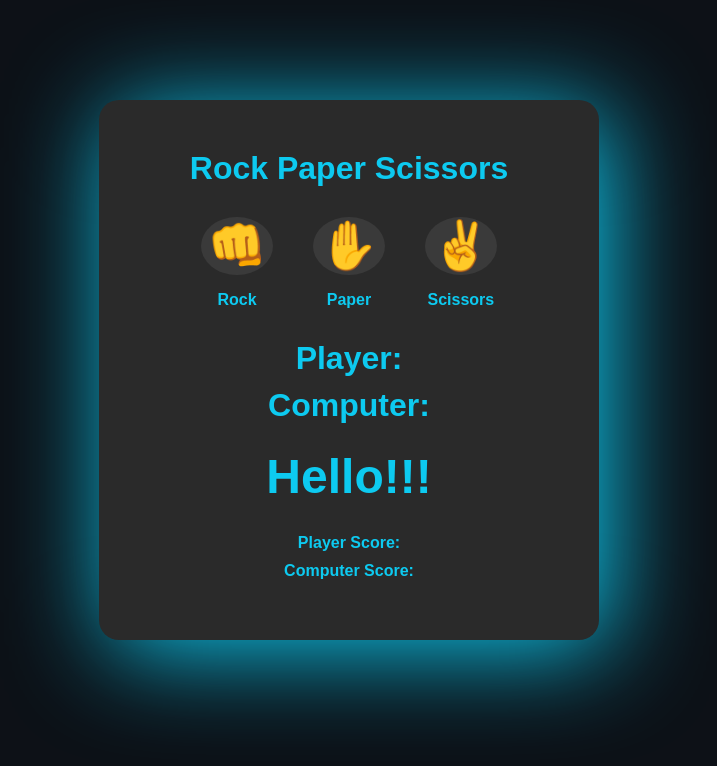
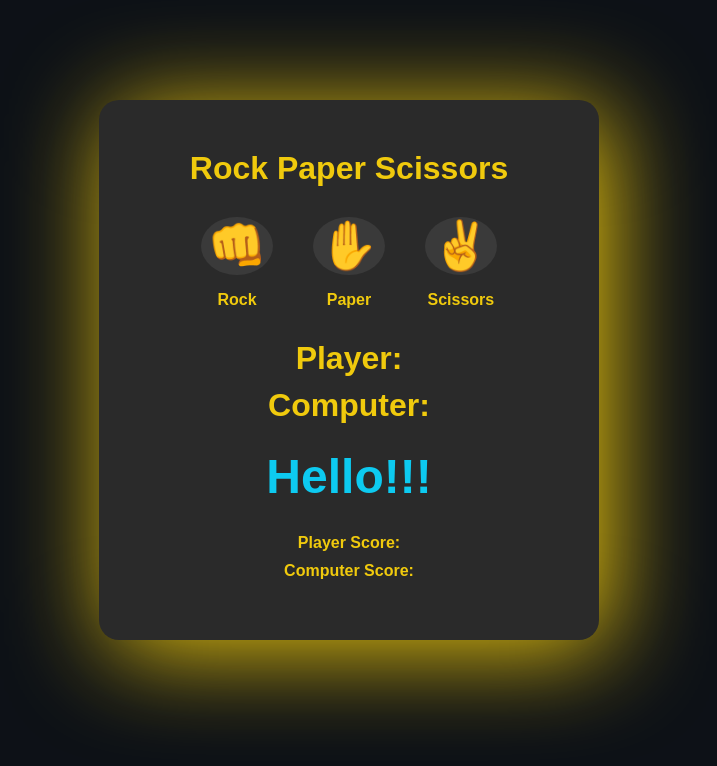
Before and after one commit to RaviAshray15/rock-paper-scissors, a plain HTML site: page index.html in a window 1280 px wide. Shown: the whole page, without its empty margins (291-1008 px from the left). Drawn offline with Linux system fonts and the light colour scheme.

Commit message:
Update style.css

```diff
--- a/style.css
+++ b/style.css
@@ -17,14 +17,14 @@ body {
     border-radius: 20px;
     width: 500px;
     height: 540px;
-    color: #0DCAF0;
-    box-shadow: 10px 10px 100px #0DCAF0;
+    color:  #f0ca0d;
+    box-shadow: 10px 10px 100px #f0ca0d;
     transition: all 0.5s ease;
 }
 
 .container:hover {
-    box-shadow: 10px 10px 100px #f0ca0d;
-    color: #f0ca0d;
+    box-shadow: 10px 10px 100px #0DCAF0 ;
+    color: #0DCAF0;
 }
 
 .container:hover button {
```
